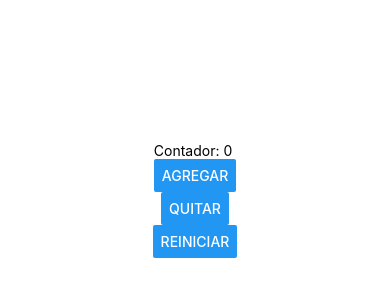
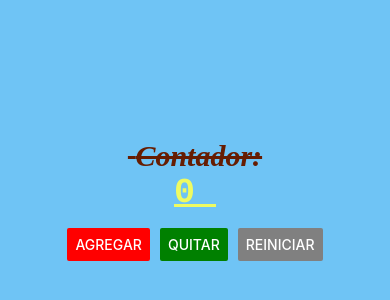
Before and after one commit to alanc-03/PAM213, a React Native app in the folder intro/: screen / in a window 390 px wide. Shown: the part 222-522 px from the top of the page. Built offline with nearby package versions, Linux system fonts and the light colour scheme.

Commit message:
StyleSheet & Flex
acomodo de la etetica de nuestrapagina
botones y texto

```diff
--- a/intro/App.js
+++ b/intro/App.js
@@ -1,33 +1,10 @@
-//zona 1 import: Zona de importaciones
-import { StatusBar } from 'expo-status-bar';
-import { StyleSheet, Text, View,Button } from 'react-native';
-import React,{useState} from 'react';
 
-//zona 2 main: Zona de componentes
+import ContadorScreen from './screens/ContadorScreen';
+
+
 export default function App() {
+  return (
 
-  const [contador,setContador]=useState(0);
-
-  return (
-    <View style={styles.container}>
-      <Text>Contador: {contador} </Text>      {/*soy un comentario shift + alt + A */}
-      <Button title="Agregar" onPress={()=>setContador(contador + 1)}/>      {/* <Button/> y <Button></Button> tambien funciona*/}
-      <Button title="Quitar"  onPress={()=>setContador(contador - 1)}/>
-        <Button title="Reiniciar" onPress={()=>setContador(contador - contador)}/>
-     <StatusBar style="auto" />
-    </View>
+ <ContadorScreen> </ContadorScreen>
   );
 }
-
-//Zona 3: Zona de los estilos, o zona de estetica y posicionamiento
-const styles = StyleSheet.create({
-  container: {
-    flex: 1,
-    backgroundColor: '#fff',
-    alignItems: 'center',
-    justifyContent: 'center',
-  },
-  buttoncontainer: {
-    marginVertical: 8, width:150,
-  },
-});
--- /dev/null
+++ b/intro/screens/ContadorScreen.js
@@ -0,0 +1,57 @@
+//zona 1 import: Zona de importaciones
+import { StatusBar } from 'expo-status-bar';
+import { StyleSheet, Text, View,Button } from 'react-native';
+import React,{useState} from 'react';
+
+//zona 2 main: Zona de componentes
+export default function App() {
+
+  const [contador,setContador]=useState(0);
+
+  return (
+    <View style={styles.container}>
+      <Text style={styles.texto}> Contador:</Text>
+      <Text style={styles.texto2}>{contador} </Text>      {/*soy un comentario shift + alt + A */}
+        <View style={styles.botonesContainer}>
+          <Button color='red' title="Agregar" onPress={()=>setContador(contador + 1)}/>      {/* <Button/> y <Button></Button> tambien funciona*/}
+          <Button color='green' title="Quitar"  onPress={()=>setContador(contador - 1)}/>
+          <Button color='grey' title="Reiniciar" onPress={()=>setContador(contador - contador)}/>
+      </View>
+     <StatusBar style="auto" />
+    </View>
+  );
+}
+
+//Zona 3: Zona de los estilos, o zona de estetica y posicionamiento
+const styles = StyleSheet.create({
+  container: {
+    flex: 1,
+    backgroundColor: '#6fc4f5ff', //color de fondo
+    alignItems: 'center',//alinea en eje x
+    justifyContent: 'center',//alinea en eje y
+  },
+  texto:{
+    color:"#661d02ff",
+    fontSize: 30,
+    fontFamily: 'Times New Roman',
+    fontWeight:'bold',
+    fontStyle:'italic',
+    textDecorationLine:'line-through',
+  },
+
+  texto2:{
+    color:"#eefb62ff",
+    fontSize: 35,
+    fontFamily: 'Courier',
+    fontWeight:'900',//que tan gruesa la letra
+    fontStyle:'normal',
+    textDecorationLine:'underline',
+  },
+  botonesContainer: {
+    marginTop: 15, //margen haia arriba
+    flexDirection: 'row',
+    alignItems: 'center',
+    justifyContent: 'center',
+    gap:10, //separacion entre botones
+  },
+});
```
